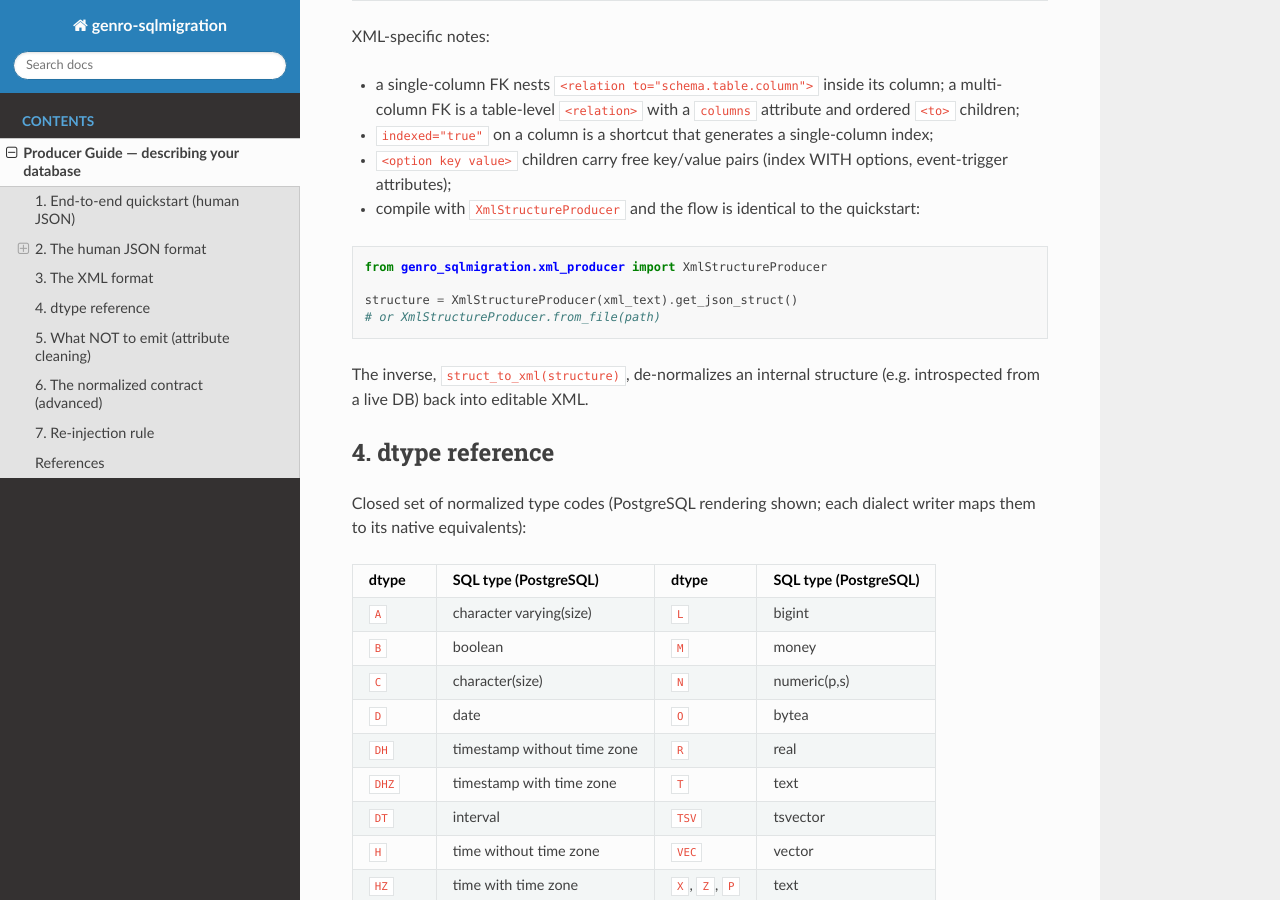
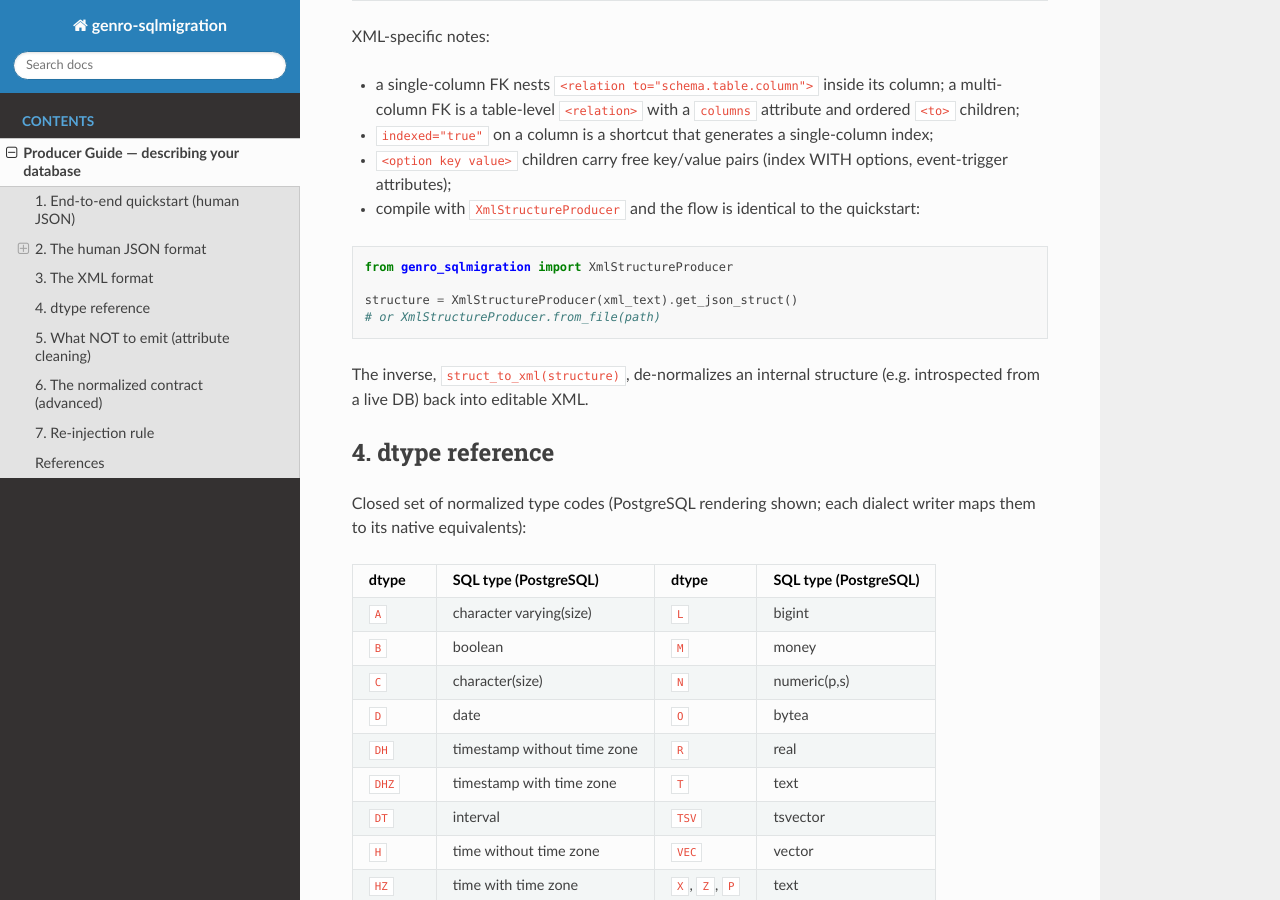
Before and after one commit to genropy/genro-sqlmigration, a Sphinx documentation site: the page built from docs/producer_guide.md, in a window 1280 px wide and 900 px high, scrolled down 4311 px. Built offline with Sphinx 7.4.7 and the Read the Docs theme 3.1.0, drawn with Linux system fonts in a browser that asks for light colours.

Commit message:
feat: export XmlStructureProducer and struct_to_xml from the package
Make the XML external door symmetric with the JSON one: both producers
are now importable from the package root. Update the producer guide to
import XmlStructureProducer from genro_sqlmigration.

````diff
--- a/docs/producer_guide.md
+++ b/docs/producer_guide.md
@@ -240,7 +240,7 @@
   quickstart:
 
 ```python
-from genro_sqlmigration.xml_producer import XmlStructureProducer
+from genro_sqlmigration import XmlStructureProducer
 
 structure = XmlStructureProducer(xml_text).get_json_struct()
 # or XmlStructureProducer.from_file(path)
--- a/src/genro_sqlmigration/__init__.py
+++ b/src/genro_sqlmigration/__init__.py
@@ -48,6 +48,7 @@
     new_table_item,
 )
 from genro_sqlmigration.validation import StructureValidator
+from genro_sqlmigration.xml_producer import XmlStructureProducer, struct_to_xml
 
 __version__ = "0.1.0"
 
@@ -64,6 +65,7 @@
     "SqliteDatabase",
     "SqlMigrator",
     "StructureValidator",
+    "XmlStructureProducer",
     "new_column_item",
     "new_constraint_item",
     "new_event_trigger_item",
@@ -73,4 +75,5 @@
     "new_schema_item",
     "new_structure_root",
     "new_table_item",
+    "struct_to_xml",
 ]
````
